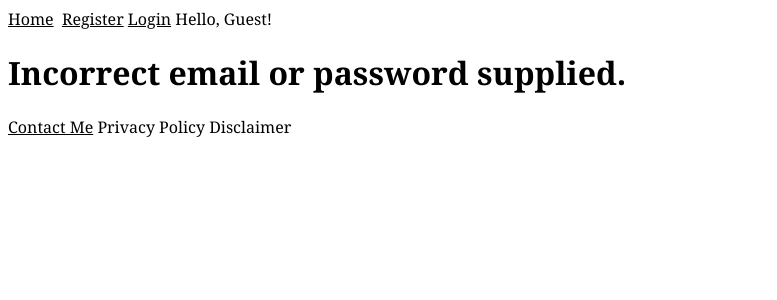
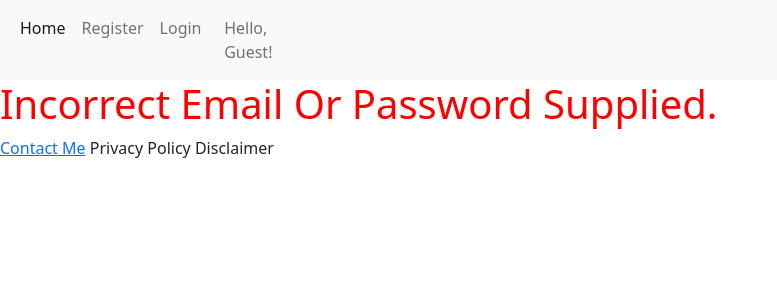
Before and after one commit to Matthew-Robinson-UK/Flask-Portfolio, a Flask app: page /error in a window 1280 px wide. Shown: the top 300 px of the page, without its empty margins (0-777 px from the left). Run offline with Flask 2, Linux system fonts and the light colour scheme; some libraries are stand-ins or nearby versions.

Commit message:
Added Bootstrap and styled nav bar and error messages

```diff
--- a/blog/routes.py
+++ b/blog/routes.py
@@ -58,12 +58,12 @@ def register():
     user = User(username=form.username.data, email=form.email.data, password=form.password.data)
     db.session.add(user)
     db.session.commit()
-    flash('Registration successful!')
+    flash('Registration successful!', 'success')
     flask_login.login_user(user)
-    flash('You\'ve successfully logged in,'+' '+ current_user.username +'!')
+    flash('You\'ve successfully logged in,'+' '+ current_user.username +'!', 'success')
     return redirect(url_for('home'))
   if form.is_submitted() and current_user.is_anonymous:
-    flash('Sorry, there is a problem with your registration')
+    flash('Sorry, there is a problem with your registration', 'danger')
   return render_template('register.html',title='Register',form=form)
 
 
@@ -78,7 +78,7 @@ def login():
     user = User.query.filter_by(email=form.email.data).first()
     if user is not None and user.verify_password(form.password.data):
       login_user(user)
-      flash('You\'ve successfully logged in,'+' '+ current_user.username +'!')
+      flash('You\'ve successfully logged in,'+' '+ current_user.username +'!', 'success')
       return redirect(url_for('home'))
     return redirect(url_for('error'))
   return render_template('login.html',title='Login', form=form)
@@ -87,7 +87,7 @@ def login():
 @app.route("/logout")
 def logout():
   logout_user()
-  flash('You\'re now logged out. Thanks for your visit!')
+  flash('You\'re now logged out. Thanks for your visit!', 'success')
   return redirect(url_for('home'))
 
 @app.route("/error")
--- a/blog/static/style.css
+++ b/blog/static/style.css
@@ -1,4 +1,8 @@
-*{
-color: rgb(0, 0, 0);
-font-family: Georgia, 'Times New Roman', Times, serif;
+.navbar-text {
+    margin-left: 5%;
 }
+
+.login_error {
+    color: red;
+    text-transform: capitalize;
+}
--- a/blog/templates/layout.html
+++ b/blog/templates/layout.html
@@ -4,27 +4,43 @@
     <meta charset="utf-8">
     <title>Let's Blog!</title>
     <link rel="stylesheet" href="{{ url_for('static',filename='style.css') }}">
+    <!-- reference bootstrap -->
+    <link href="https://cdn.jsdelivr.net/npm/bootstrap@5.1.3/dist/css/bootstrap.min.css" rel="stylesheet" integrity="sha384-1BmE4kWBq78iYhFldvKuhfTAU6auU8tT94WrHftjDbrCEXSU1oBoqyl2QvZ6jIW3" crossorigin="anonymous">
 </head>
 
 <body>
-    <div id="top_navig_bar">
-        <a href="{{ url_for('home') }}" class="header" id = "home">Home</a>&nbsp
-        {% if current_user.is_anonymous %}
-        <a href="{{ url_for('register') }}" class="header" id = "register">Register</a>
-        <a href="{{ url_for('login') }}" class="header" id = "login">Login</a>
-        {% endif %}
-        {% if current_user.is_authenticated %}
-        <a href="{{ url_for('logout') }}" class="header" id = "logout">Logout</a>
-        {% endif %}
-        <a class="header" id = "pers_greet">Hello, {% if current_user.is_authenticated %}{{ current_user.username }}{% else %}Guest{% endif %}!</a>
-    </div>
+      <nav class="navbar navbar-expand-lg navbar-light bg-light" id ="top_navig_bar">
+        <div class="container-fluid">
+          <div class="collapse navbar-collapse" id="navbarNav">
+            <ul class="navbar-nav">
+              <li class="nav-item">
+                <a class="nav-link active" href="{{ url_for('home') }}" class="header" id = "home">Home</a>&nbsp
+              </li>
+              {% if current_user.is_anonymous %}
+              <li class="nav-item">
+                <a class="nav-link" href="{{ url_for('register') }}" class="header" id = "register">Register</a>
+              </li>
+              <li class="nav-item">
+                <a class="nav-link" href="{{ url_for('login') }}" class="header" id = "login">Login</a>
+              </li>
+              {% endif %}
+              {% if current_user.is_authenticated %}
+              <li class="nav-item">
+                <a class="nav-link" href="{{ url_for('logout') }}" class="header" id = "logout">Logout</a>
+              </li>
+              {% endif %}
+              <span class="navbar-text" class="header" class="nav-item" id = "pers_greet">Hello, {% if current_user.is_authenticated %}{{ current_user.username }}{% else %}Guest{% endif %}!</a>
+              </span>
+            </ul>
+          </div>
+        </div>
+      </nav>
 
     <div>
-        {% with messages = get_flashed_messages() %}
+        {% with messages = get_flashed_messages(with_categories=true) %}
           {% if messages %}
-            <ul class=flashes>
-            {% for message in messages %}
-              <li>{{ message }}</li>
+            {% for category, message in messages %}
+              <li class="alert alert-{{ category }}"  role="alert">{{ message }}</li>
             {% endfor %}
             </ul>
           {% endif %}
@@ -43,5 +59,7 @@
         <a>Disclaimer</a>
     </footer>
 </body>
-
+<script src="https://code.jquery.com/jquery-3.2.1.slim.min.js" integrity="sha384-KJ3o2DKtIkvYIK3UENzmM7KCkRr/rE9/Qpg6aAZGJwFDMVNA/GpGFF93hXpG5KkN" crossorigin="anonymous"></script>
+<script src="https://cdnjs.cloudflare.com/ajax/libs/popper.js/1.12.9/umd/popper.min.js" integrity="sha384-ApNbgh9B+Y1QKtv3Rn7W3mgPxhU9K/ScQsAP7hUibX39j7fakFPskvXusvfa0b4Q" crossorigin="anonymous"></script>
+<script src="https://maxcdn.bootstrapcdn.com/bootstrap/4.0.0/js/bootstrap.min.js" integrity="sha384-JZR6Spejh4U02d8jOt6vLEHfe/JQGiRRSQQxSfFWpi1MquVdAyjUar5+76PVCmYl" crossorigin="anonymous"></script>
 </html>
```
Also changed, not shown: blog/blog.db.
